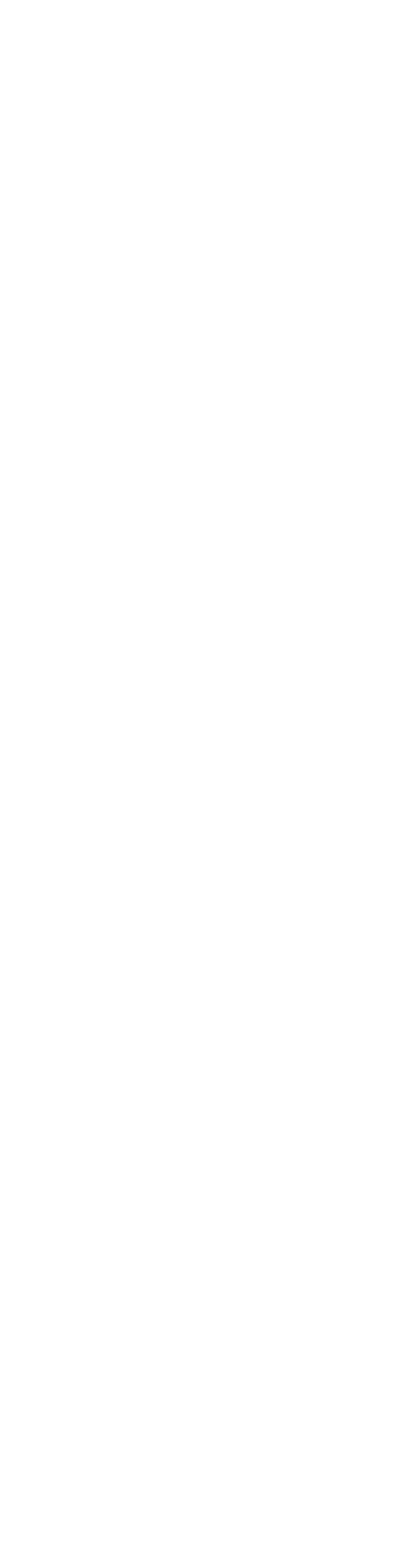
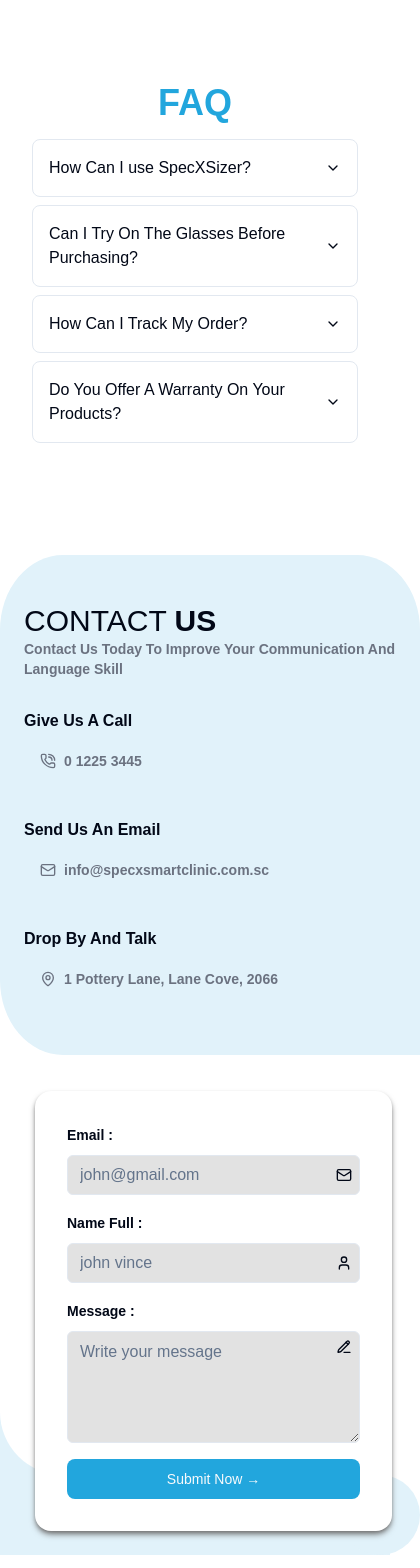
Before and after one commit to Shailendra99Web/spec-x-smart, a Next.js app: page / in a window 390 px wide. Shown: the part 1980-3548 px from the top of the page, 420 px wide, since content can reach past the window. Before the commit the page ends 2031 px from the top, so only its background shows below. Built offline with nearby package versions, Linux system fonts and the light colour scheme.

Commit message:
FAQ added

```diff
--- a/_components/ContactUs.js
+++ b/_components/ContactUs.js
@@ -83,7 +83,7 @@ const ContactUs = () => {
                             <FormLabel className='font-bold'>Message : </FormLabel>
                             <FormControl>
                                 <div className='relative'>
-                                    <Textarea className='placeholder-shown:bg-[#e2e2e2] pr-9' placeholder="Write your message" {...field}></Textarea>
+                                    <Textarea className='placeholder-shown:bg-[#e2e2e2] pr-9 min-h-28' placeholder="Write your message" {...field}></Textarea>
                                     <PencilLine className='absolute top-0 right-0 py-2 px-2 w-8 h-8' />
                                 </div>
                             </FormControl>
--- a/app/page.js
+++ b/app/page.js
@@ -4,10 +4,16 @@ import Image from "next/image";
 import { Raleway, Oswald } from "next/font/google";
 import { useState } from "react";
 import { useForm } from "react-hook-form";
-import { FormControl, FormDescription, FormField, FormItem, FormLabel, FormMessage } from "@/components/ui/form";
-import { Input } from "@/components/ui/input";
 import ContactUs from "@/_components/ContactUs";
 import { Mail, MapPin, PhoneCall } from "lucide-react";
+
+// Accordion
+import {
+  Accordion,
+  AccordionContent,
+  AccordionItem,
+  AccordionTrigger,
+} from "@/components/ui/accordion"
 
 const raleway = Raleway({
   subsets: ["latin"],
@@ -195,9 +201,48 @@ export default function Home() {
         </div>
       </section>
 
+      {/* FAQ */}
+      <section className='p-8 my-12 flex flex-col justify-center items-center'>
+        <h2 className='text-4xl text-primary font-bold pb-4'>FAQ</h2>
+        <div className="sm:w-3/5 max-w-[580px] space-y-2">
+          <Accordion type="single" collapsible>
+            <AccordionItem value="item-1" id='accItem' className='px-4 border hover:border-primary rounded-lg'>
+              <AccordionTrigger id='accTri' className='gap-2 !text-start'>How Can I use SpecXSizer?</AccordionTrigger>
+              <AccordionContent>
+                About SpecXSizer Lorem ipsum dolor sit amet, consectetur.
+              </AccordionContent>
+            </AccordionItem>
+          </Accordion>
+          <Accordion type="single" collapsible>
+            <AccordionItem value="item-1" id='accItem' className='px-4 border hover:border-primary rounded-lg'>
+              <AccordionTrigger id='accTri' className='gap-2 !text-start'>Can I Try On The Glasses Before Purchasing?</AccordionTrigger>
+              <AccordionContent>
+                Lorem ipsum dolor sit amet, consectetur.
+              </AccordionContent>
+            </AccordionItem>
+          </Accordion>
+          <Accordion type="single" collapsible>
+            <AccordionItem value="item-1" id='accItem' className='px-4 border hover:border-primary rounded-lg'>
+              <AccordionTrigger id='accTri' className='gap-2 !text-start'>How Can I Track My Order?</AccordionTrigger>
+              <AccordionContent>
+                About Order Lorem ipsum dolor sit amet, consectetur.
+              </AccordionContent>
+            </AccordionItem>
+          </Accordion>
+          <Accordion type="single" collapsible>
+            <AccordionItem value="item-1" id='accItem' className='px-4 border hover:border-primary rounded-lg'>
+              <AccordionTrigger id='accTri' className='gap-2 !text-start'>Do You Offer A Warranty On Your Products?</AccordionTrigger>
+              <AccordionContent>
+                About Warranty Lorem ipsum dolor sit amet, consectetur.
+              </AccordionContent>
+            </AccordionItem>
+          </Accordion>
+        </div>
+      </section>
+
       {/* Contact Us */}
-      <section className='hidden lg:flex justify-center w-full py-8 my-12'>
-        <div className="h-[500px] w-[420px]">
+      <section className='flex flex-col lg:flex-row justify-center w-full py-8 my-12'>
+        <div className="h-[500px] w-[420px] ml-auto lg:ml-0">
           <div className="flex flex-col justify-between h-full bg-customColor3 px-6 py-12 rounded-s-[15%] rounded-tr-[15%]">
             <div>
               <h2 className="text-3xl">CONTACT <span className='font-semibold'>US</span></h2>
@@ -229,8 +274,8 @@ export default function Home() {
             <div className="h-full bg-white rounded-bl-[15%]"></div>
           </div>
           <div className='w-[390px] bg-customColor3 basis-20'></div>
-          <div className='h-20 w-20 absolute bottom-0 right-0 bg-customColor3 rounded-full z-10'>circle</div>
-          <div className="w-[85%] absolute top-12 right-7 px-8 py-10 bg-white shadow-md shadow-neutral-500 rounded-2xl z-20">
+          <div className='h-20 w-20 absolute bottom-0 right-0 bg-customColor3 rounded-full z-10'></div>
+          <div className="w-[85%] absolute top-9 right-7 px-8 py-8 bg-white shadow-md shadow-neutral-500 rounded-2xl z-20">
             <ContactUs />
           </div>
         </div>
--- /dev/null
+++ b/components/ui/accordion.jsx
@@ -0,0 +1,43 @@
+"use client"
+
+import * as React from "react"
+import * as AccordionPrimitive from "@radix-ui/react-accordion"
+import { ChevronDown } from "lucide-react"
+
+import { cn } from "@/lib/utils"
+
+const Accordion = AccordionPrimitive.Root
+
+const AccordionItem = React.forwardRef(({ className, ...props }, ref) => (
+  <AccordionPrimitive.Item ref={ref} className={cn("border-b", className)} {...props} />
+))
+AccordionItem.displayName = "AccordionItem"
+
+const AccordionTrigger = React.forwardRef(({ className, children, ...props }, ref) => (
+  <AccordionPrimitive.Header className="flex">
+    <AccordionPrimitive.Trigger
+      ref={ref}
+      className={cn(
+        "flex flex-1 items-center justify-between py-4 font-medium transition-all hover:underline [&[data-state=open]>svg]:rotate-180",
+        className
+      )}
+      {...props}>
+      {children}
+      <ChevronDown className="h-4 w-4 shrink-0 transition-transform duration-200" />
+    </AccordionPrimitive.Trigger>
+  </AccordionPrimitive.Header>
+))
+AccordionTrigger.displayName = AccordionPrimitive.Trigger.displayName
+
+const AccordionContent = React.forwardRef(({ className, children, ...props }, ref) => (
+  <AccordionPrimitive.Content
+    ref={ref}
+    className="overflow-hidden text-sm transition-all data-[state=closed]:animate-accordion-up data-[state=open]:animate-accordion-down"
+    {...props}>
+    <div className={cn("pb-4 pt-0", className)}>{children}</div>
+  </AccordionPrimitive.Content>
+))
+
+AccordionContent.displayName = AccordionPrimitive.Content.displayName
+
+export { Accordion, AccordionItem, AccordionTrigger, AccordionContent }
--- a/package.json
+++ b/package.json
@@ -10,6 +10,7 @@
   },
   "dependencies": {
     "@hookform/resolvers": "^3.9.1",
+    "@radix-ui/react-accordion": "^1.2.2",
     "@radix-ui/react-aspect-ratio": "^1.1.1",
     "@radix-ui/react-dialog": "^1.1.4",
     "@radix-ui/react-label": "^2.1.1",
--- a/tailwind.config.js
+++ b/tailwind.config.js
@@ -69,6 +69,28 @@ module.exports = {
   			lg: 'var(--radius)',
   			md: 'calc(var(--radius) - 2px)',
   			sm: 'calc(var(--radius) - 4px)'
+  		},
+  		keyframes: {
+  			'accordion-down': {
+  				from: {
+  					height: '0'
+  				},
+  				to: {
+  					height: 'var(--radix-accordion-content-height)'
+  				}
+  			},
+  			'accordion-up': {
+  				from: {
+  					height: 'var(--radix-accordion-content-height)'
+  				},
+  				to: {
+  					height: '0'
+  				}
+  			}
+  		},
+  		animation: {
+  			'accordion-down': 'accordion-down 0.2s ease-out',
+  			'accordion-up': 'accordion-up 0.2s ease-out'
   		}
   	}
   },
```
Also changed, not shown: 1 other file (tests, documents, lock files or other folders).
